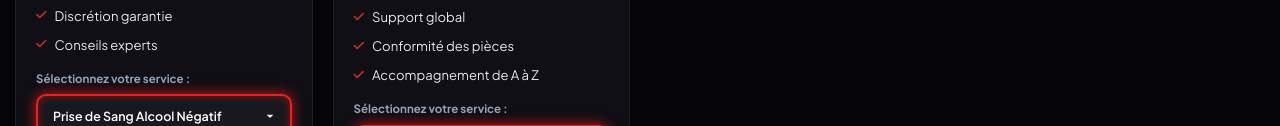
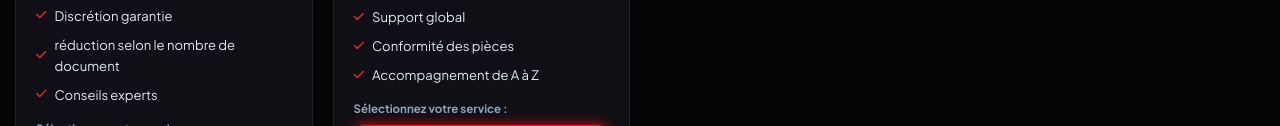
Before and after one commit to tkss09/jackda10, a plain HTML site: page index.html in a window 1280 px wide. Shown: the part 1760-1886 px from the top of the page. Drawn offline with Linux system fonts and the light colour scheme.

Commit message:
Modify features in index.html for medical services
Updated features list to include a new item regarding document reduction.

```diff
--- a/index.html
+++ b/index.html
@@ -1500,7 +1500,7 @@
                 desc: "Accompagnement pour vos examens médicaux, bilans sanguins et tests réglementaires.",
                 img: "https://images.unsplash.com/photo-1584515979956-d9f6e5d09982?w=600&auto=format&fit=crop&q=80",
                 badge: "Sur Devis",
-                features: ["Protocoles sécurisés", "Discrétion garantie", "Conseils experts"],
+                features: ["Protocoles sécurisés", "Discrétion garantie", "réduction selon le nombre de document", "Conseils experts"],
                 services: [
                     { name: "Prise de Sang Alcool Négatif", price: "150€", info: "Accompagnement pour les protocoles de prise de sang." },
                     {
```
